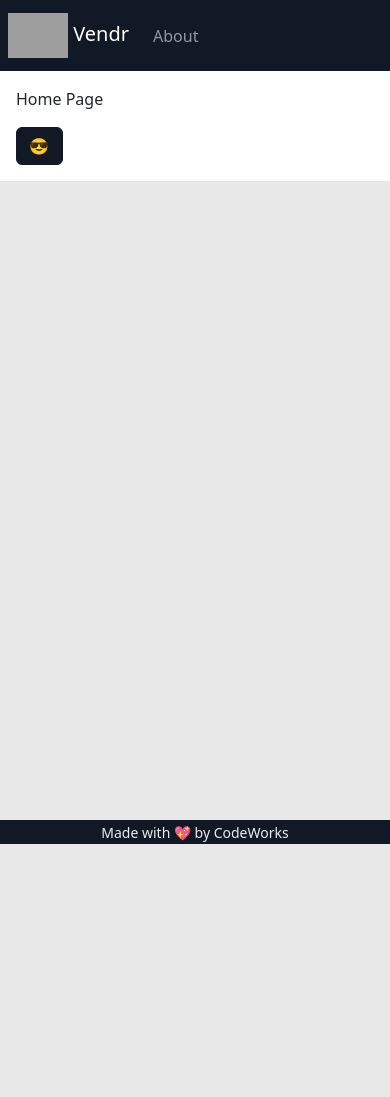
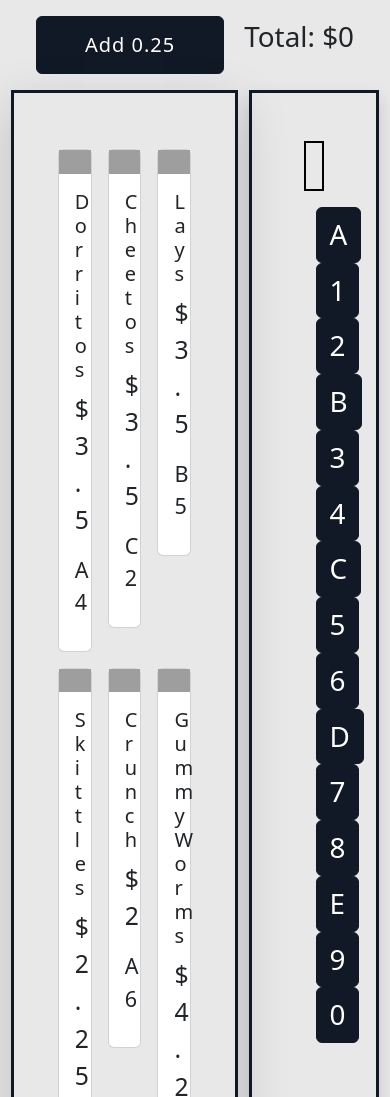
Before and after one commit to WackoFlaka/Vendr, a website with bundled scripts: page index.html in a window 390 px wide. Shown: the top 1097 px of the page. Before the commit the page ends 844 px from the top, so only its background shows below. Built offline with nearby package versions, Linux system fonts and the light colour scheme; grey boxes are pictures that could not be loaded; a script that the page names is missing.

Commit message:
Vendr finished

```diff
--- a/app/AppState.js
+++ b/app/AppState.js
@@ -1,3 +1,4 @@
+import { Snack } from './models/Snack.js'
 import { EventEmitter } from './utils/EventEmitter.js'
 import { createObservableProxy } from './utils/ObservableProxy.js'
 
@@ -5,6 +6,20 @@
 
   /**@type {import('./models/Example.js').Example[]} */
   examples = []
+
+  total = 0
+
+  snacks = [
+    new Snack({name: 'Dorritos', price: 3.50, code: 'A4', imgUrl: 'https://images.unsplash.com/photo-1613919113640-25732ec5e61f?q=80&w=870&auto=format&fit=crop&ixlib=rb-4.0.3&ixid=M3wxMjA3fDB8MHxwaG90by1wYWdlfHx8fGVufDB8fHx8fA%3D%3D'}),
+    new Snack({name: 'Cheetos', price: 3.50, code: 'C2', imgUrl: 'https://images.unsplash.com/photo-1613919113640-25732ec5e61f?q=80&w=870&auto=format&fit=crop&ixlib=rb-4.0.3&ixid=M3wxMjA3fDB8MHxwaG90by1wYWdlfHx8fGVufDB8fHx8fA%3D%3D'}),
+    new Snack({name: 'Lays', price: 3.50, code: 'B5', imgUrl: 'https://images.unsplash.com/photo-1613919113640-25732ec5e61f?q=80&w=870&auto=format&fit=crop&ixlib=rb-4.0.3&ixid=M3wxMjA3fDB8MHxwaG90by1wYWdlfHx8fGVufDB8fHx8fA%3D%3D'}),
+    new Snack({name: 'Skittles', price: 2.25, code: 'D8', imgUrl: 'https://images.unsplash.com/photo-1613919113640-25732ec5e61f?q=80&w=870&auto=format&fit=crop&ixlib=rb-4.0.3&ixid=M3wxMjA3fDB8MHxwaG90by1wYWdlfHx8fGVufDB8fHx8fA%3D%3D'}),
+    new Snack({name: 'Crunch', price: 2, code:'A6', imgUrl: 'https://images.unsplash.com/photo-1613919113640-25732ec5e61f?q=80&w=870&auto=format&fit=crop&ixlib=rb-4.0.3&ixid=M3wxMjA3fDB8MHxwaG90by1wYWdlfHx8fGVufDB8fHx8fA%3D%3D'}),
+    new Snack({name: 'Gummy Worms', code:'E7', price: 4.25, imgUrl: 'https://images.unsplash.com/photo-1613919113640-25732ec5e61f?q=80&w=870&auto=format&fit=crop&ixlib=rb-4.0.3&ixid=M3wxMjA3fDB8MHxwaG90by1wYWdlfHx8fGVufDB8fHx8fA%3D%3D'})
+  ]
+
+  mySnacks = null
+  myCode = ''
 }
 
 export const AppState = createObservableProxy(new ObservableAppState())
--- /dev/null
+++ b/app/controllers/SnacksController.js
@@ -0,0 +1,60 @@
+import { AppState } from "../AppState.js";
+import { snackService } from "../services/snackServices.js";
+import { setHTML, setText } from "../utils/Writer.js";
+
+function _drawMoney() {
+    setText('total', AppState.total)
+}
+
+function _drawSnacks() {
+    console.log("Draw Snacks to Controller")
+    const snacks = AppState.snacks
+    let html = ''
+    snacks.forEach(snack => html += snack.SnackTemplateCard)
+    setHTML('snacks', html)
+}
+
+/* function _drawList() {
+    const snacks = AppState.mySnacks
+    console.log(snacks)
+    setHTML('boughtSnacks',snacks.BoughtSnackTemplateCard)
+
+} */
+
+export class SnacksController {
+    constructor() {
+        console.log("Snacks are displayed!")
+        _drawSnacks()
+    }
+
+   /*  purchaseSnack(name) {
+        console.log('Purchased Snack in Controller', name)
+        snackService.purchaseSnack(name)
+        setText('total', AppState.total)
+        _drawList()
+    } */
+
+    input(code) {
+        AppState.myCode += code
+        console.log(AppState.myCode)
+
+        if(AppState.myCode.length == 2) {
+            const snacks = AppState.snacks
+            const findSnack = snacks.find(snack => snack.code == AppState.myCode)
+
+            if(findSnack == undefined) {
+                window.alert("Item does not exist")
+                AppState.myCode = ''
+                setText('code', AppState.myCode)
+                return
+            } else {
+
+            }
+            snackService.myCode(AppState.myCode)
+            setHTML('boughtSnacks',findSnack.BoughtSnackTemplateCard)
+            console.log(findSnack)
+        }
+        _drawMoney()
+        setText('code', AppState.myCode)
+    }
+}
--- /dev/null
+++ b/app/controllers/moneyController.js
@@ -0,0 +1,19 @@
+import { AppState } from "../AppState.js";
+import { moneyService } from "../services/moneyServices.js";
+import { setText } from "../utils/Writer.js";
+
+function _drawMoney() {
+    setText('total', AppState.total)
+}
+
+export class moneyController {
+    constructor() {
+        console.log("Money are displayed!")
+    }
+
+    addMoney() {
+        console.log('Adding money to the vending machine')
+        moneyService.addMoney()
+        _drawMoney()
+    }
+}
--- /dev/null
+++ b/app/models/Snack.js
@@ -0,0 +1,31 @@
+import { AppState } from "../AppState.js"
+
+export class Snack {
+    constructor(data) {
+        this.name = data.name
+        this.price = data.price
+        this.imgUrl = data.imgUrl
+        this.code = data.code
+    }
+
+    get SnackTemplateCard() {
+        return /*html*/ `
+        <div class="col-4 p-2">
+        <div class="card">
+            <img src="${this.imgUrl}">
+            <div class="card-body">
+                <h5 class="card-title">${this.name}</h5>
+                <p class="fs-2">$${this.price}</p>
+                <p class="fs-4">${this.code}</p>
+            </div>
+        </div>
+    </div>
+        `
+    }
+
+    get BoughtSnackTemplateCard() {
+        return `
+        <p>Vending out...${this.name}</p>
+        `
+    }
+}
--- a/app/router-config.js
+++ b/app/router-config.js
@@ -1,20 +1,15 @@
 import { ExamplesController } from "./controllers/ExamplesController.js";
 import { HomeController } from "./controllers/HomeController.js";
+import { SnacksController } from "./controllers/SnacksController.js";
+import { moneyController } from "./controllers/moneyController.js";
 import { Router } from "./utils/Router.js";
 
 
 export const router = new Router([
   {
     path: '',
-    controllers: [HomeController, ExamplesController],
-    view: /*html*/`
-    <div class="bg-white p-3">
-      <div class="card-body">
-        <p>Home Page</p>
-        <button class="btn btn-dark" onclick="app.HomeController.testButton()">😎</button>
-      </div>
-    </div>
-    `
+    controllers: [moneyController, SnacksController],
+    view: ''
   },
   {
     path: '#/about',
--- /dev/null
+++ b/app/services/moneyServices.js
@@ -0,0 +1,10 @@
+import { AppState } from "../AppState.js";
+
+class moneyServices {
+    addMoney() {
+        console.log('Adding Money, but in Service')
+        AppState.total += 0.25
+    }
+}
+
+export const moneyService = new moneyServices()
--- /dev/null
+++ b/app/services/snackServices.js
@@ -0,0 +1,43 @@
+import { AppState } from "../AppState.js";
+
+class snackServices {
+
+   /*  purchaseSnack(name) {
+        const snack = AppState.snacks
+        const foundSnack = snack.find(snack => snack.name == name)
+
+        if(AppState.total < foundSnack.price) {
+            window.alert("Not enough money, dawg")
+            // FULL STOP
+            return
+        }
+        console.log("Purchased Snack in Service")
+        AppState.total -= foundSnack.price
+        AppState.mySnacks = foundSnack
+    } */
+
+    myCode(code) {
+
+
+        const snack = AppState.snacks
+        const foundSnack = snack.find(snack => snack.code == code)
+
+        if(foundSnack == undefined) {
+            AppState.myCode = ''
+            return
+        }
+
+        if(AppState.total < foundSnack.price) {
+            window.alert("Not enough money, dawg")
+            // FULL STOP
+            AppState.myCode = ''
+            return
+        }
+
+        AppState.total -= foundSnack.price
+        AppState.myCode = ''
+
+    }
+}
+
+export const snackService = new snackServices()
--- a/index.html
+++ b/index.html
@@ -17,34 +17,60 @@
 
 <body>
   <!-- SECTION -->
-  <header>
-    <nav class="navbar navbar-dark navbar-expand bg-dark text-light px-2">
-      <a class="navbar-brand" href="#">
-        <img src="https://codeworks.blob.core.windows.net/public/assets/img/cw-mark.png" height="45" alt=""
-          loading="lazy">
-        <span class="ml-2">Vendr</span>
-      </a>
-      <button class="navbar-toggler" type="button" data-toggle="collapse" data-target="#navbarNavAltMarkup"
-        aria-controls="navbarNavAltMarkup" aria-expanded="false" aria-label="Toggle navigation">
-        <span class="navbar-toggler-icon"></span>
-      </button>
-      <div class="collapse navbar-collapse" id="navbarNavAltMarkup">
-        <div class="navbar-nav">
-          <!-- NAVLINKS -->
-          <a href="#/about" class="nav-link">About</a>
-        </div>
-      </div>
-      <div class="flex-grow-1 justify-content-end align-items-center d-flex" id="authstate"></div>
-    </nav>
+  <header class="d-flex justify-content-evenly m-2 p-2">
+          <button type="button" class="btn btn-dark fs-5 px-5" onclick="app.moneyController.addMoney()">Add 0.25</button>
+          <p class="fs-1">Total: $<span id="total">0</span></p>
   </header>
 
   <!-- SECTION -->
   <main>
+      <section class="container-fluid">
+        <div class="row justify-content-evenly">
+          <!-- NOTE where the items will be listed-->
+          <div class="col-7 shadow-lg p-5 border border-dark border-3 shadow">
+            <div class="row" id="snacks">
 
-    <section id="router-view">
-      <!-- primary viewport -->
-    </section>
+            </div>
+          </div>
 
+          <!-- NOTE items vending / keypad  -->
+          <div class="col-4 p-5 text-center border border-dark border-3 shadow">
+            <div class="row align-items-center justify-content-center">
+              <div class="col-10">
+                <div style="width: 100%; height: 50px; border: 2px solid black;">
+                  <div id="boughtSnacks"></div>
+                </div>
+              </div>
+              <div class="col-10">
+                <p id="code" class="fs-3"></p>
+                <section class="container-fluid">
+                <div class="row">
+                  <div class="col-4"><button type="button" onclick="app.SnacksController.input(`A`)" class="btn btn-dark fs-1">A</button></div>
+                  <div class="col-4"><button type="button" onclick="app.SnacksController.input(`1`)" class="btn btn-dark fs-1">1</button></div>
+                  <div class="col-4"><button type="button" onclick="app.SnacksController.input(`2`)" class="btn btn-dark fs-1">2</button></div>
+
+                  <div class="col-4"><button type="button" onclick="app.SnacksController.input(`B`)" class="btn btn-dark fs-1">B</button></div>
+                  <div class="col-4"><button type="button" onclick="app.SnacksController.input(`3`)" class="btn btn-dark fs-1">3</button></div>
+                  <div class="col-4"><button type="button" onclick="app.SnacksController.input(`4`)" class="btn btn-dark fs-1">4</button></div>
+
+                  <div class="col-4"><button type="button" onclick="app.SnacksController.input(`C`)" class="btn btn-dark fs-1">C</button></div>
+                  <div class="col-4"><button type="button" onclick="app.SnacksController.input(`5`)" class="btn btn-dark fs-1">5</button></div>
+                  <div class="col-4"><button type="button" onclick="app.SnacksController.input(`6`)" class="btn btn-dark fs-1">6</button></div>
+
+                  <div class="col-4"><button type="button" onclick="app.SnacksController.input(`D`)" class="btn btn-dark fs-1">D</button></div>
+                  <div class="col-4"><button type="button" onclick="app.SnacksController.input(`7`)" class="btn btn-dark fs-1">7</button></div>
+                  <div class="col-4"><button type="button" onclick="app.SnacksController.input(`8`)" class="btn btn-dark fs-1">8</button></div>
+
+                  <div class="col-4"><button type="button" onclick="app.SnacksController.input(`E`)" class="btn btn-dark fs-1">E</button></div>
+                  <div class="col-4"><button type="button" onclick="app.SnacksController.input(`9`)" class="btn btn-dark fs-1">9</button></div>
+                  <div class="col-4"><button type="button" onclick="app.SnacksController.input(`0`)" class="btn btn-dark fs-1">0</button></div>
+                </div>
+              </section>
+              </div>
+            </div>
+          </div>
+        </div>
+      </section>
   </main>
 
   <!-- SECTION -->
```
